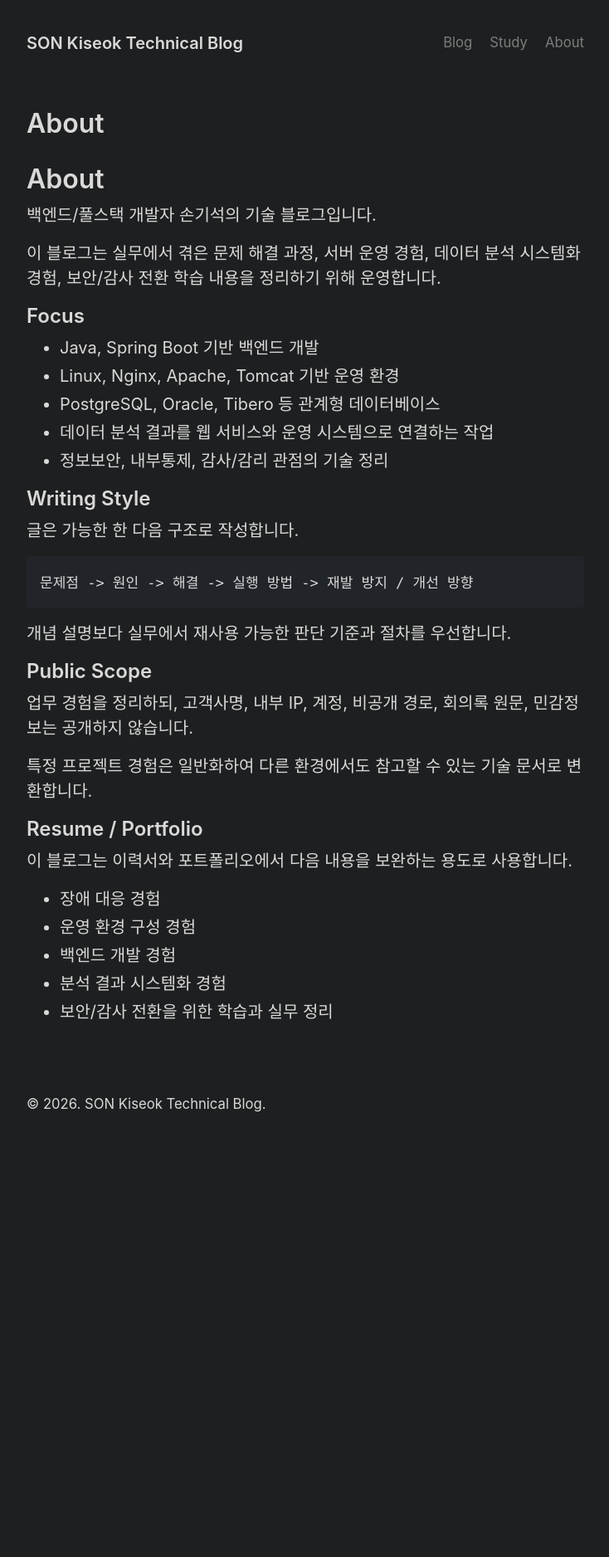
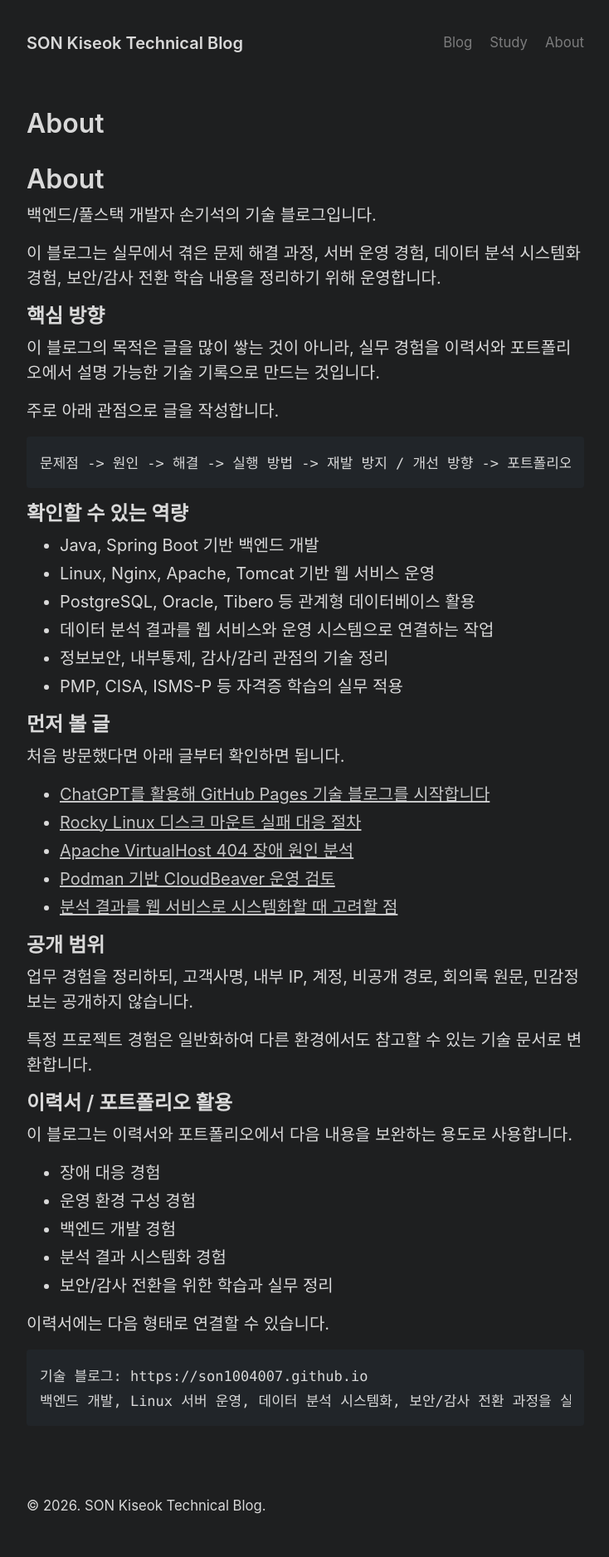
Before and after one commit to son1004007/son1004007.github.io, a Jekyll site: the page built from about.md, in a window 1280 px wide. Shown: the whole page at 83% size, without its empty margins (272-1006 px from the left). Built offline with Jekyll 4.4.1, drawn with Linux system fonts in a browser that asks for light colours; before the commit the page ends 1392 px from its top, so only the background shows below that.

Commit message:
docs: improve about page for first-time visitors

````diff
--- a/about.md
+++ b/about.md
@@ -9,31 +9,42 @@ title: About
 
 이 블로그는 실무에서 겪은 문제 해결 과정, 서버 운영 경험, 데이터 분석 시스템화 경험, 보안/감사 전환 학습 내용을 정리하기 위해 운영합니다.
 
-## Focus
+## 핵심 방향
+
+이 블로그의 목적은 글을 많이 쌓는 것이 아니라, 실무 경험을 이력서와 포트폴리오에서 설명 가능한 기술 기록으로 만드는 것입니다.
+
+주로 아래 관점으로 글을 작성합니다.
+
+```text
+문제점 -> 원인 -> 해결 -> 실행 방법 -> 재발 방지 / 개선 방향 -> 포트폴리오 관점의 의미
+```
+
+## 확인할 수 있는 역량
 
 - Java, Spring Boot 기반 백엔드 개발
-- Linux, Nginx, Apache, Tomcat 기반 운영 환경
-- PostgreSQL, Oracle, Tibero 등 관계형 데이터베이스
+- Linux, Nginx, Apache, Tomcat 기반 웹 서비스 운영
+- PostgreSQL, Oracle, Tibero 등 관계형 데이터베이스 활용
 - 데이터 분석 결과를 웹 서비스와 운영 시스템으로 연결하는 작업
 - 정보보안, 내부통제, 감사/감리 관점의 기술 정리
+- PMP, CISA, ISMS-P 등 자격증 학습의 실무 적용
 
-## Writing Style
+## 먼저 볼 글
 
-글은 가능한 한 다음 구조로 작성합니다.
+처음 방문했다면 아래 글부터 확인하면 됩니다.
 
-```text
-문제점 -> 원인 -> 해결 -> 실행 방법 -> 재발 방지 / 개선 방향
-```
+- [ChatGPT를 활용해 GitHub Pages 기술 블로그를 시작합니다]({{ '/career/2026/06/21/start-github-pages-blog-with-chatgpt/' | relative_url }})
+- [Rocky Linux 디스크 마운트 실패 대응 절차]({{ '/infrastructure/2026/06/22/rocky-linux-disk-mount-failure/' | relative_url }})
+- [Apache VirtualHost 404 장애 원인 분석]({{ '/infrastructure/2026/06/22/apache-virtualhost-404-troubleshooting/' | relative_url }})
+- [Podman 기반 CloudBeaver 운영 검토]({{ '/infrastructure/2026/06/22/cloudbeaver-with-podman/' | relative_url }})
+- [분석 결과를 웹 서비스로 시스템화할 때 고려할 점]({{ '/data-systemization/2026/06/22/data-analysis-systemization/' | relative_url }})
 
-개념 설명보다 실무에서 재사용 가능한 판단 기준과 절차를 우선합니다.
-
-## Public Scope
+## 공개 범위
 
 업무 경험을 정리하되, 고객사명, 내부 IP, 계정, 비공개 경로, 회의록 원문, 민감정보는 공개하지 않습니다.
 
 특정 프로젝트 경험은 일반화하여 다른 환경에서도 참고할 수 있는 기술 문서로 변환합니다.
 
-## Resume / Portfolio
+## 이력서 / 포트폴리오 활용
 
 이 블로그는 이력서와 포트폴리오에서 다음 내용을 보완하는 용도로 사용합니다.
 
@@ -42,3 +53,10 @@ title: About
 - 백엔드 개발 경험
 - 분석 결과 시스템화 경험
 - 보안/감사 전환을 위한 학습과 실무 정리
+
+이력서에는 다음 형태로 연결할 수 있습니다.
+
+```text
+기술 블로그: https://son1004007.github.io
+백엔드 개발, Linux 서버 운영, 데이터 분석 시스템화, 보안/감사 전환 과정을 실무 문제 해결 중심으로 정리하고 있습니다.
+```
````
